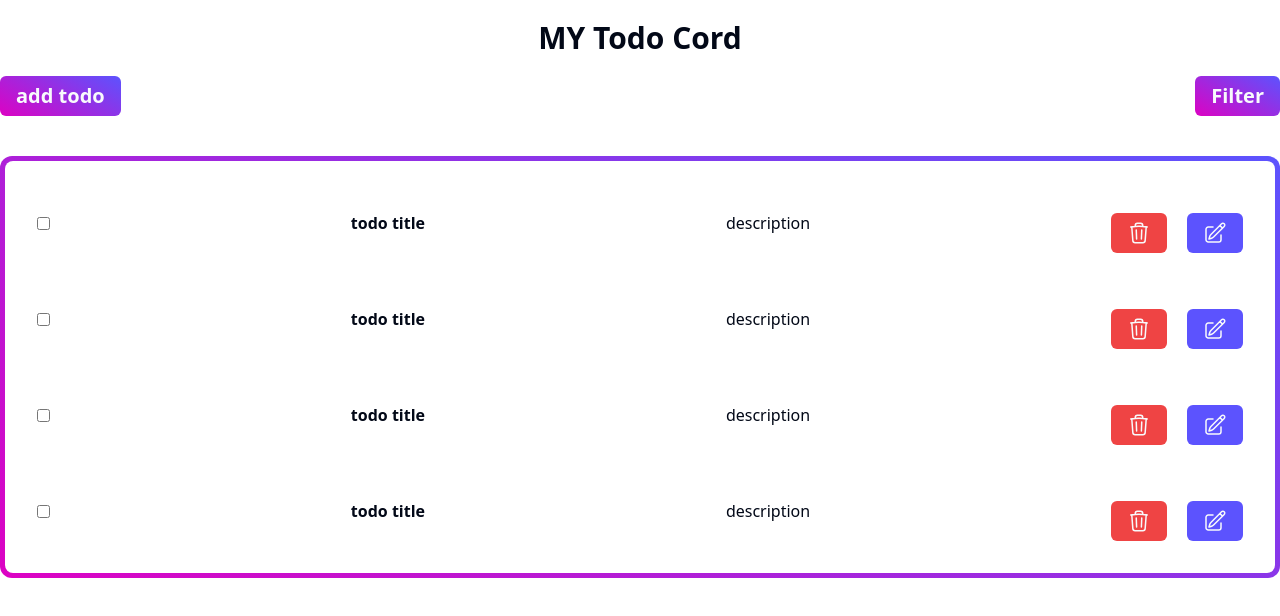
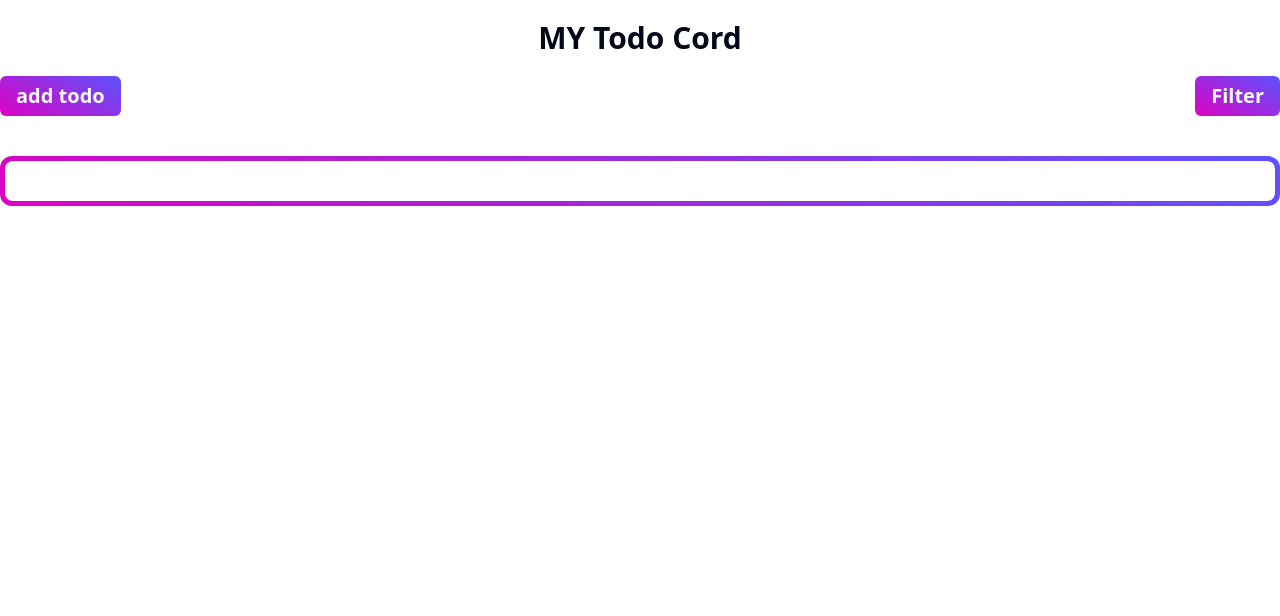
Before and after one commit to Programmer-Manik/todo-client, a React (Vite) app: page / in a window 1280 px wide. Shown: the top 616 px of the page. Built offline with nearby package versions, Linux system fonts and the light colour scheme.

Commit message:
toggle complete state use

```diff
--- a/src/Redux/fuatures/todoSlice.ts
+++ b/src/Redux/fuatures/todoSlice.ts
@@ -1,5 +1,6 @@
 import { PayloadAction, createSlice } from "@reduxjs/toolkit";
 type tTodo = {
+   id:string;
    title:string;
    description:string;
    isCompleted?:boolean;
@@ -17,10 +18,13 @@
       addTodo:(state, action:PayloadAction<tTodo>) => {
          state.todos.push({...action.payload,
             isCompleted:false});
-      }
+      },
+      removeTodo:(state, action:PayloadAction<string>) => {
+       state.todos =  state.todos.filter((item) => item.id !== action.payload);
+      },
    },
 })
 
-export const {addTodo} = todoSlice.actions;
+export const {addTodo,removeTodo} = todoSlice.actions;
 
 export default todoSlice.reducer
--- a/src/components/todos/AddTodoModul.tsx
+++ b/src/components/todos/AddTodoModul.tsx
@@ -1,33 +1,26 @@
 import { FormEvent, useState } from "react";
 import { Button } from "../ui/button";
-import {
-  Dialog,
-  DialogClose,
-  DialogContent,
-  DialogDescription,
-  DialogHeader,
-  DialogTitle,
-  DialogTrigger,
+import {Dialog,DialogClose,DialogContent,DialogDescription,DialogHeader,DialogTitle,DialogTrigger,
 } from "../ui/dialog";
 import { Input } from "../ui/input";
 import { Label } from "../ui/label";
-import { useAppDispatch } from "@/Redux/hooks";
+import { useAppDispatch,  } from "@/Redux/hooks";
 import { addTodo } from "@/Redux/fuatures/todoSlice";
-
 const AddTodoModul = () => {
   const [task, setTask] = useState("");
   const [description, setDescription] = useState("");
   const Dispatch = useAppDispatch()
+
   const onSubmit = (e: FormEvent) => {
     e.preventDefault();
-    console.log({task, description});
+    const randomString = Math.random().toString(36).substring(2,7);
     const taskDetails = {
+      id:randomString,
       title: task,
       description:description,
     };
     Dispatch(addTodo(taskDetails))
   };
-
   return (
     <Dialog>
       <DialogTrigger asChild>
--- a/src/components/todos/todoContainer.tsx
+++ b/src/components/todos/todoContainer.tsx
@@ -1,9 +1,11 @@
 
+import { useAppSelector } from "@/Redux/hooks";
 import AddTodoModul from "./AddTodoModul";
 import TodoCord from "./todoCord";
 import TodoFilter from "./todoFilter";
 
 const TodoContainer = () => {
+  const {todos} = useAppSelector((state) => state.todos )
   return (
     <div>
       <div className="flex justify-between mb-10 ">
@@ -13,10 +15,7 @@
       </div>
       <div className="bg-primary-gradient w-full h-full rounded-xl  p-[5px]">
         <div className="bg-white p-5 w-full h-full rounded-lg space-y-3">
-          <TodoCord />
-          <TodoCord />
-          <TodoCord />
-          <TodoCord />
+          {todos.map((item) => <TodoCord {...item}/>)}
         </div>
           {/* <div className="bg-white text-2xl font-bold p-5 flex justify-center items-center rounded-md">
           <p>There is no task pending</p>{' '}
--- a/src/components/todos/todoCord.tsx
+++ b/src/components/todos/todoCord.tsx
@@ -1,14 +1,21 @@
+import { useAppDispatch } from "@/Redux/hooks";
 import { Button } from "../ui/button";
-
-const TodoCord = () => {
+import { removeTodo } from "@/Redux/fuatures/todoSlice";
+type tTodoCord = {
+  id:string;
+  title:string;
+  description:string;
+}
+const TodoCord = ({title, description,id}:tTodoCord) => {
+  const dispatch = useAppDispatch();
   return (
     <div className="bg-white rounded-md flex justify-between items-center p-3">
       <input type="checkbox" name="" id="" />
-      <p className="font-semibold">todo title</p>
+      <p className="font-semibold">{title}</p>
       {/* <p>time</p> */}
-      <p>description</p>
+      <p>{description}</p>
       <div className="space-y-5 space-x-5">
-        <Button className="bg-red-500">
+        <Button onClick={() => dispatch(removeTodo(id))} className="bg-red-500">
           <svg
             xmlns="http://www.w3.org/2000/svg"
             fill="none"
@@ -29,13 +36,13 @@
             xmlns="http://www.w3.org/2000/svg"
             fill="none"
             viewBox="0 0 24 24"
-            stroke-width="1.5"
+            strokeWidth="1.5"
             stroke="currentColor"
             className="w-6 h-6"
           >
             <path
-              stroke-linecap="round"
-              stroke-linejoin="round"
+              strokeLinecap="round"
+              strokeLinejoin="round"
               d="m16.862 4.487 1.687-1.688a1.875 1.875 0 1 1 2.652 2.652L10.582 16.07a4.5 4.5 0 0 1-1.897 1.13L6 18l.8-2.685a4.5 4.5 0 0 1 1.13-1.897l8.932-8.931Zm0 0L19.5 7.125M18 14v4.75A2.25 2.25 0 0 1 15.75 21H5.25A2.25 2.25 0 0 1 3 18.75V8.25A2.25 2.25 0 0 1 5.25 6H10"
             />
           </svg>
```
